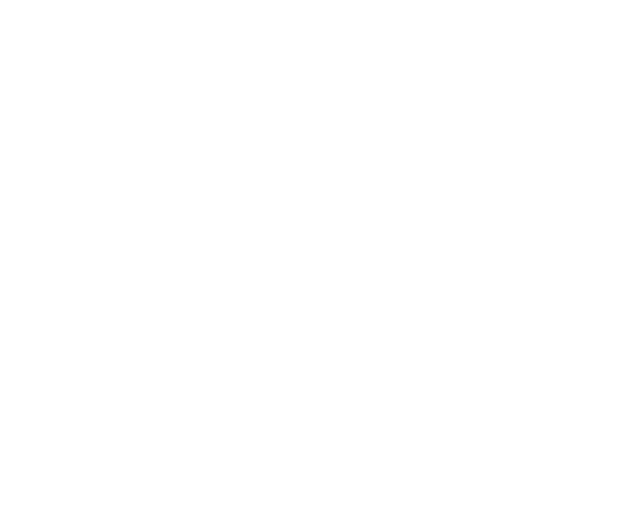
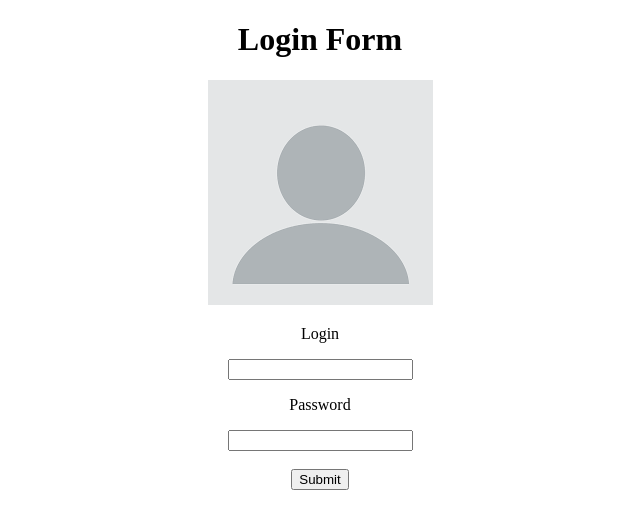
Before and after one commit to Vishalsaravana/HTML-Forms-Project3, a plain HTML site: page html-form-3/index.html in a window 1280 px wide. Shown: the whole page, without its empty margins (320-960 px from the left). Drawn offline with Linux system fonts and the light colour scheme.

Commit message:
First Commit

```diff
--- a/html-form-3/index.html
+++ b/html-form-3/index.html
@@ -5,9 +5,15 @@
     <meta name="viewport" content="width=device-width, initial-scale=1.0">
     <title>Login Form</title>
 </head>
-<body>
+<body align="center">
+    <h1>Login Form</h1>
     <form method="get">
-
+        <img src="download.png">
+        <p>Login</p>
+        <input type="text" required>
+        <p>Password</p>
+        <input type="text" required><br><br>
+        <input type="submit">
     </form>
 </body>
 </html>
```
Also changed, not shown: html-form-2/index.html (+1 -1 lines), html-form-3/download.png (added).
